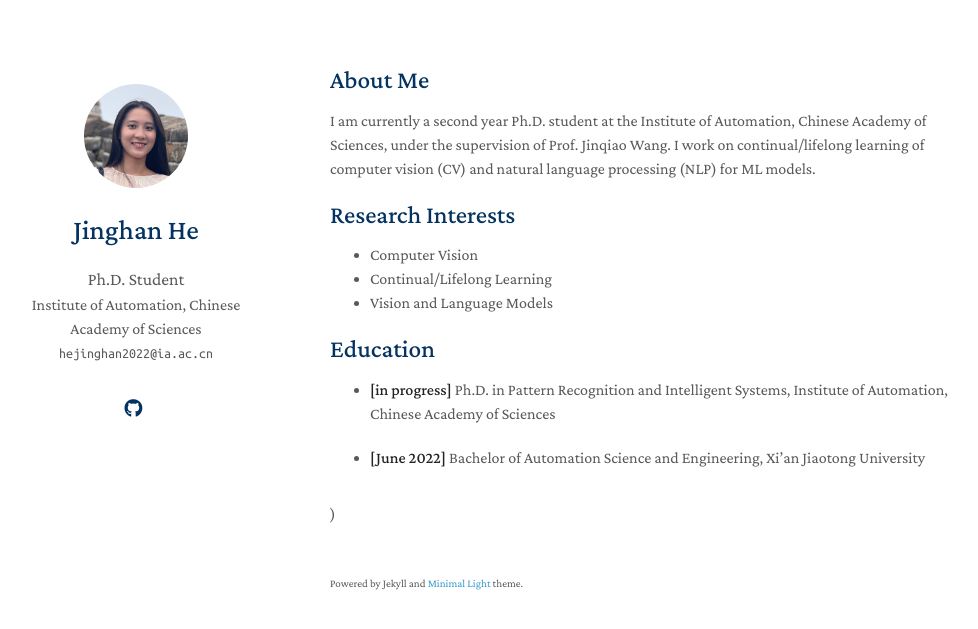
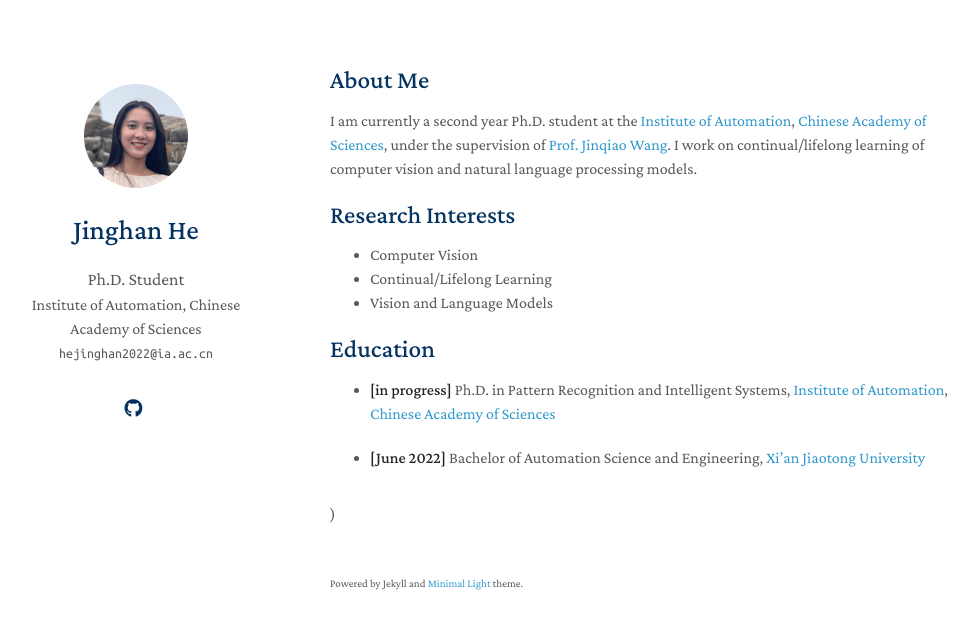
Before and after one commit to jinghan-he/jinghan-he.github.io, a Jekyll site: the page built from index.md, in a window 1280 px wide. Shown: the top 629 px of the page, without its empty margins (140-1118 px from the left). Built offline with Jekyll 4.4.1, drawn with Linux system fonts in a browser that asks for light colours; nearby versions of some CDN libraries; a style sheet for code colours, icons or effects is not loaded; our own code applies the rules of GitHub Pages for plain Markdown files; part of the change alters nothing that is shown.

Commit message:
modify personal information

```diff
--- a/index.md
+++ b/index.md
@@ -4,7 +4,7 @@ layout: homepage
 
 ## About Me
 
-I am currently a second year Ph.D. student at the Institute of Automation, Chinese Academy of Sciences, under the supervision of Prof. Jinqiao Wang. I work on continual/lifelong learning of computer vision (CV) and natural language processing (NLP) for ML models.
+I am currently a second year Ph.D. student at the [Institute of Automation](https://english.cas.cn/), [Chinese Academy of Sciences](https://english.cas.cn/), under the supervision of [Prof. Jinqiao Wang](http://www.nlpr.ia.ac.cn/iva/homepage/jqwang/index.htm). I work on continual/lifelong learning of computer vision and natural language processing models.
 
 ## Research Interests
 
@@ -14,9 +14,9 @@ I am currently a second year Ph.D. student at the Institute of Automation, Chine
 
 ## Education
 
-- **[in progress]** Ph.D. in Pattern Recognition and Intelligent Systems, Institute of Automation, Chinese Academy of Sciences
+- **[in progress]** Ph.D. in Pattern Recognition and Intelligent Systems, [Institute of Automation](https://english.cas.cn/), [Chinese Academy of Sciences](https://english.cas.cn/)
 
-- **[June 2022]** Bachelor of Automation Science and Engineering, Xi'an Jiaotong University
+- **[June 2022]** Bachelor of Automation Science and Engineering, [Xi'an Jiaotong University](http://en.xjtu.edu.cn/)
 
 [//]: # (## News)
 
```
